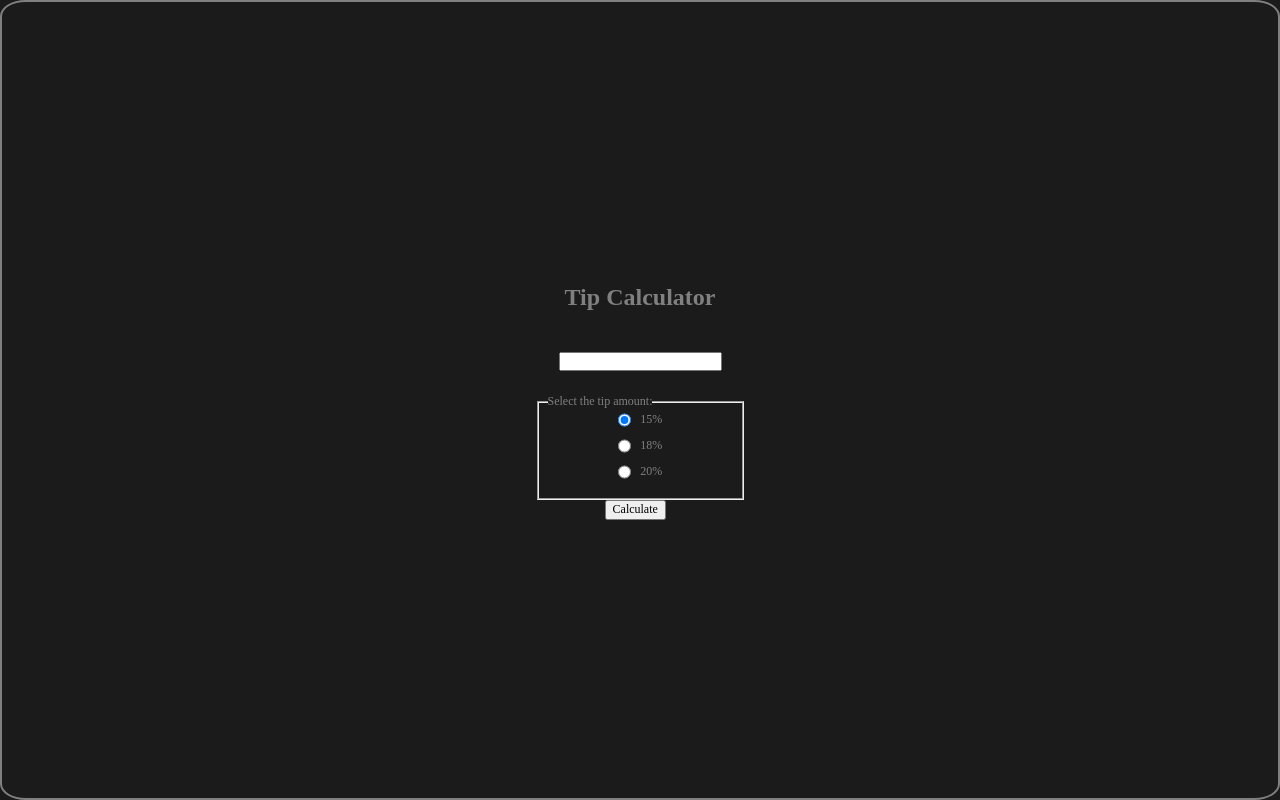
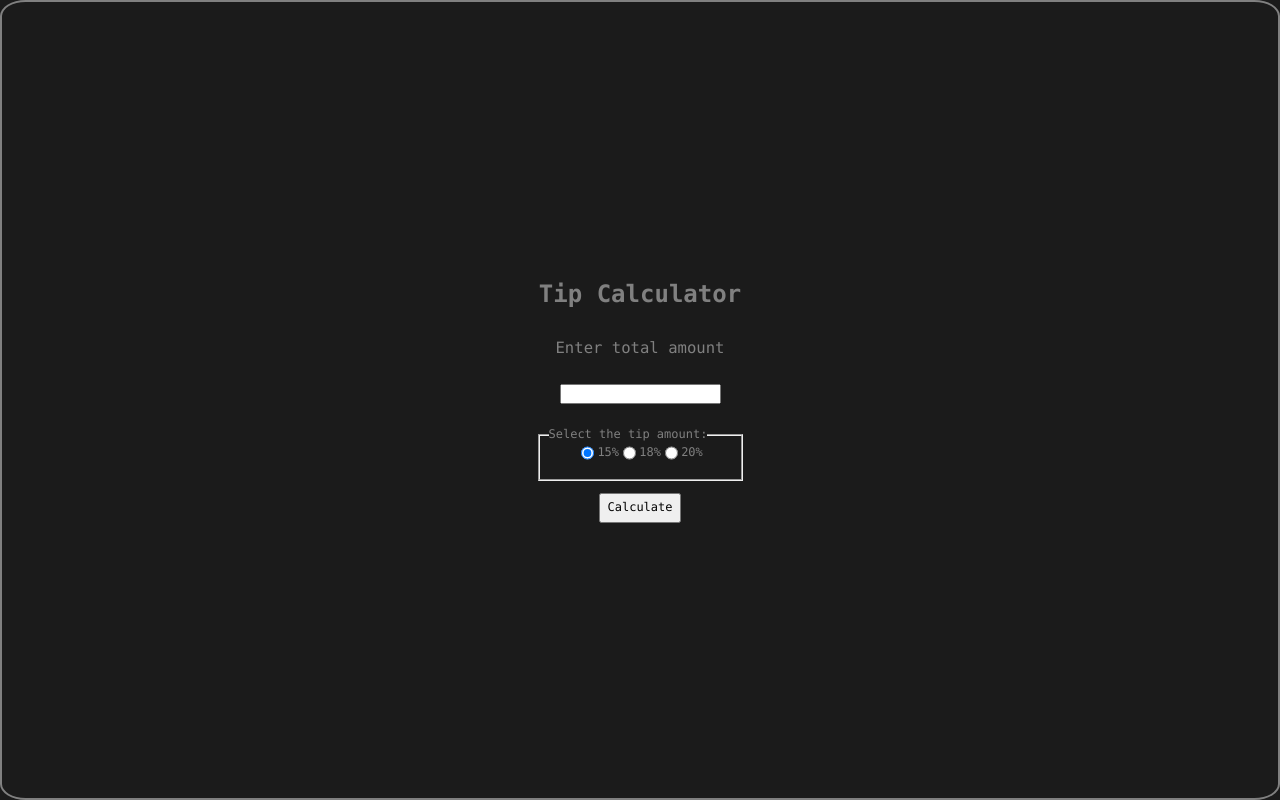
Before and after one commit to coding4freedom/tip-calculator, a plain HTML site: page Tip Calculator/index.html in a window 1280 px wide. Drawn offline with Linux system fonts and the light colour scheme.

Commit message:
Tip calculator font changes, radio button spacing

```diff
--- a/Tip Calculator/css/style.css
+++ b/Tip Calculator/css/style.css
@@ -34,6 +34,7 @@ body {
      width: 100vw;
      margin-bottom: 0%;
      background-color: #1b1b1b;
+     font-family: "Lucida Console", "Courier New", monospace;
      color: gray;
 }
 main {
@@ -51,10 +52,26 @@ main {
      border: 2px solid gray;
 }
 
+.top {
+     display: flex;
+     flex-direction: column;
+     align-items: center;
+}
+
+.top p {
+     margin-bottom: 0%;
+     font-size: 1.3rem;
+}
+
+fieldset {
+     display: flex;
+     justify-content: center;
+}
+
 .tip-radio-sec {
      display: flex;
      flex-direction: column;
-
+     padding-top: .2rem;
 }
 
 .form_sections {
@@ -64,13 +81,17 @@ main {
 }
 
 .form_sections input {
-     margin-right: .8rem;
+     margin: 0 .3rem;
 }
 
 #user_input {
      margin: 2rem;
 }
 
+#total {
+     margin-top: 1rem;
+     padding: .5rem
+}
 /******************************************
 /* ADDITIONAL STYLES
 /*******************************************/
--- a/Tip Calculator/index.html
+++ b/Tip Calculator/index.html
@@ -14,8 +14,9 @@
 	</head>
 	<body>
 		<main>
-			<section>
+			<section class="top">
 				<h1>Tip Calculator</h1>
+				<p>Enter total amount</p>
 			</section>
 			<section class="tip-radio-sec">
 				<form>
@@ -36,7 +37,7 @@
 						  <input type="radio" id="twenty" name="percent" value="20%" />
 						  <label for="twenty">20%</label>
 						</section>
-					  </fieldset>
+					</fieldset>
 					  <section class="form_sections">
 						<input type="button" id="total" name="Calculate" value="Calculate">
 						<label for=""></label>
```
